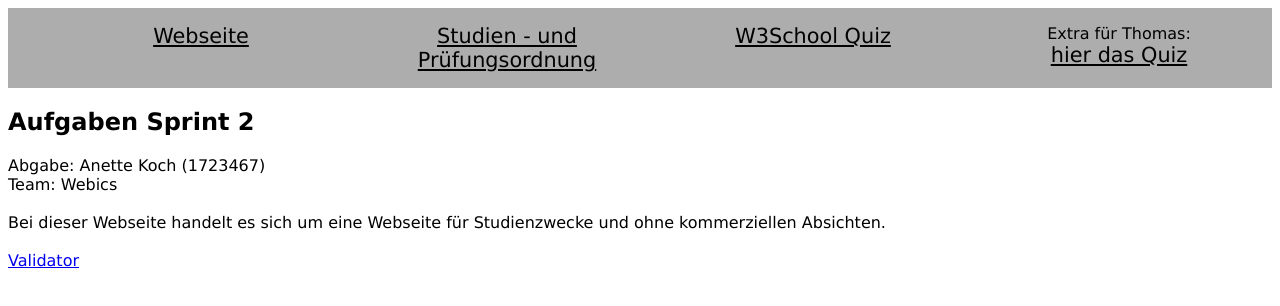
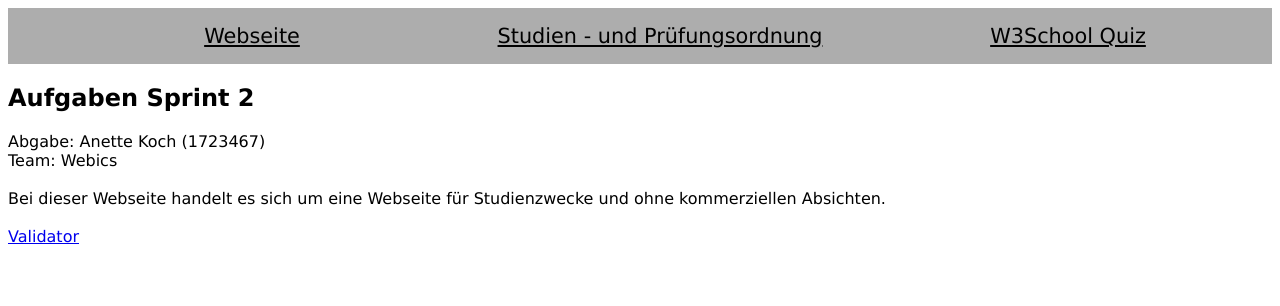
Before and after one commit to AnetteKoch/AnetteKoch.github.io, a plain HTML site: page www/index.html in a window 1280 px wide. Drawn offline with Linux system fonts and the light colour scheme.

Commit message:
Update index.html

```diff
--- a/www/index.html
+++ b/www/index.html
@@ -14,7 +14,6 @@
           <li><a href="Home.html">Webseite</a></li>
           <li> <a href="Studienordnung.html">Studien - und Prüfungsordnung</a></li>
           <li> <a href="Bilder/HTML_Quiz.PNG">W3School Quiz</a></li>
-          <li>Extra für Thomas: <br> <a href="https://www.w3schools.com/quiztest/quiztest.asp?qtest=HTML">hier das Quiz</a></li>
         </ul>
       </nav>
     </header>
```
